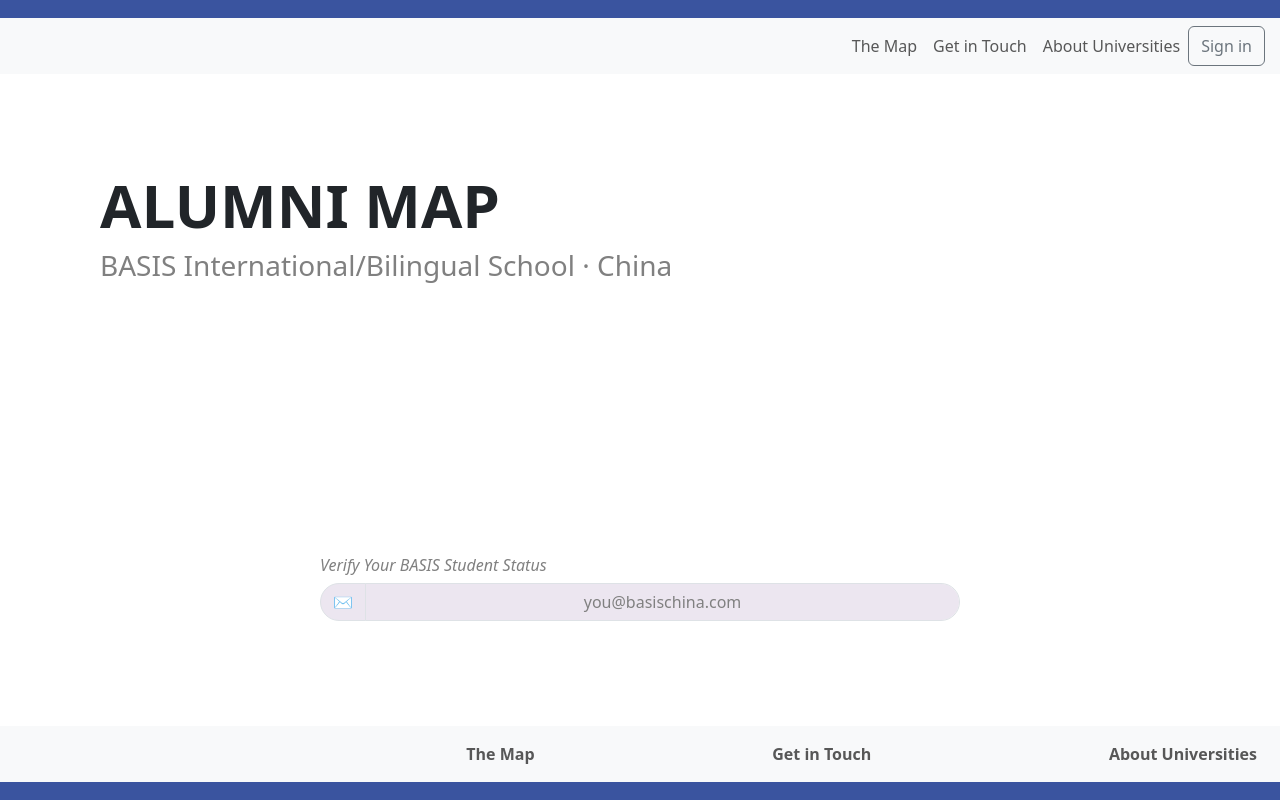
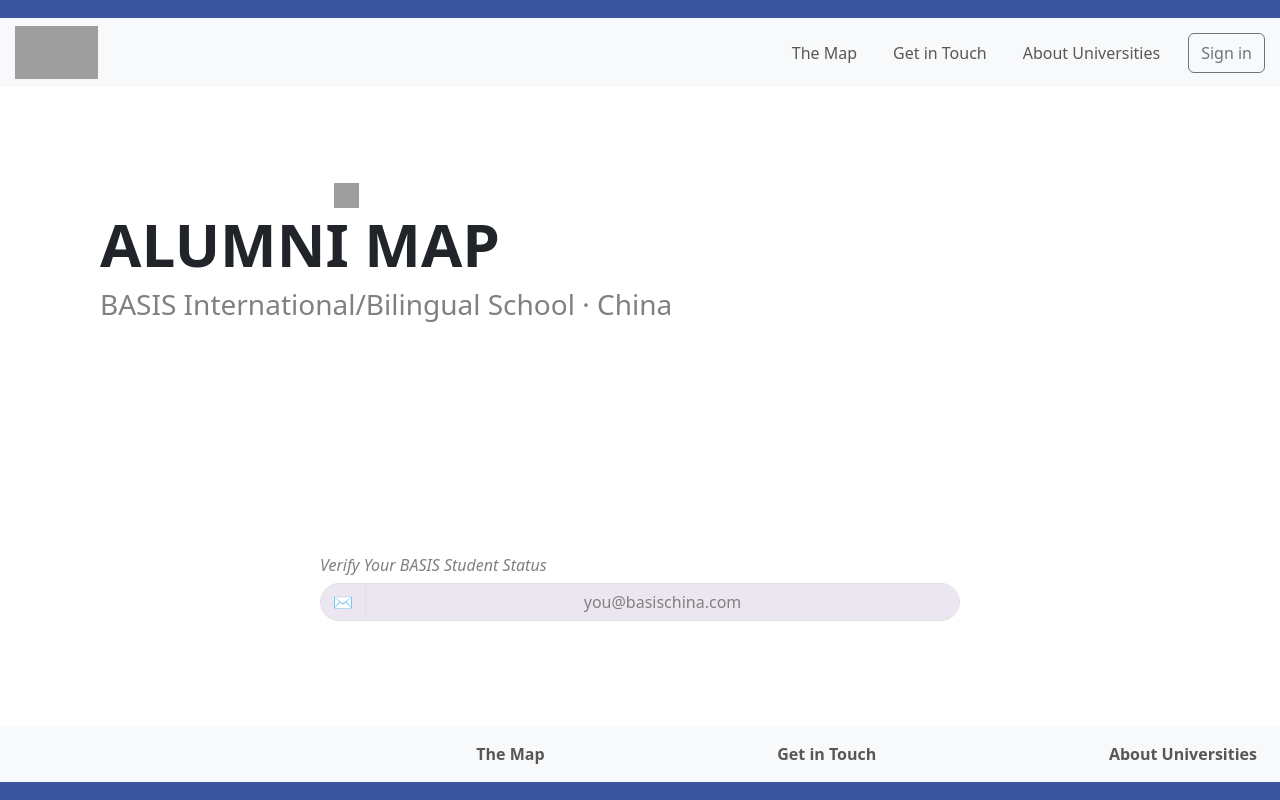
Before and after one commit to Rua-You/Blog-Site, a Python web app: template Templates/index.html in a window 1280 px wide. Run offline with Jinja, Linux system fonts and the light colour scheme; the template is opened without the code that fills it, so the values that code supplies are empty; grey boxes are pictures that could not be loaded.

Commit message:
Added icons

```diff
--- a/Templates/layout.html
+++ b/Templates/layout.html
@@ -13,6 +13,7 @@
         <div class="header">
             <div class="page-bar"></div>
             <nav class="navbar navbar-expand-lg bg-body-tertiary">
+                <img src="../statics/images/alumni web logo 1.png" width="83" height="53">
                 <!-- ms-auto: align items to the right -->
                 <ul class="navbar-nav ms-auto">
                     <li class="nav-item d-flex">
@@ -36,6 +37,7 @@
 
         <!-- title & subtitle -->
         <div id="start-page-title">
+            <img src="../statics/images/location_on.png" width="25" height="25" style="margin-left: 234px;">
             <h1><b>ALUMNI MAP</b></h1>
             <h3>BASIS International/Bilingual School · China</h3>
         </div>
--- a/statics/style.css
+++ b/statics/style.css
@@ -46,3 +46,7 @@
 #input-basis-email, #email-icon {
     background-color: #ECE6F0;
 }
+
+.navbar-nav li{
+    margin-left: 20px;
+}
```
